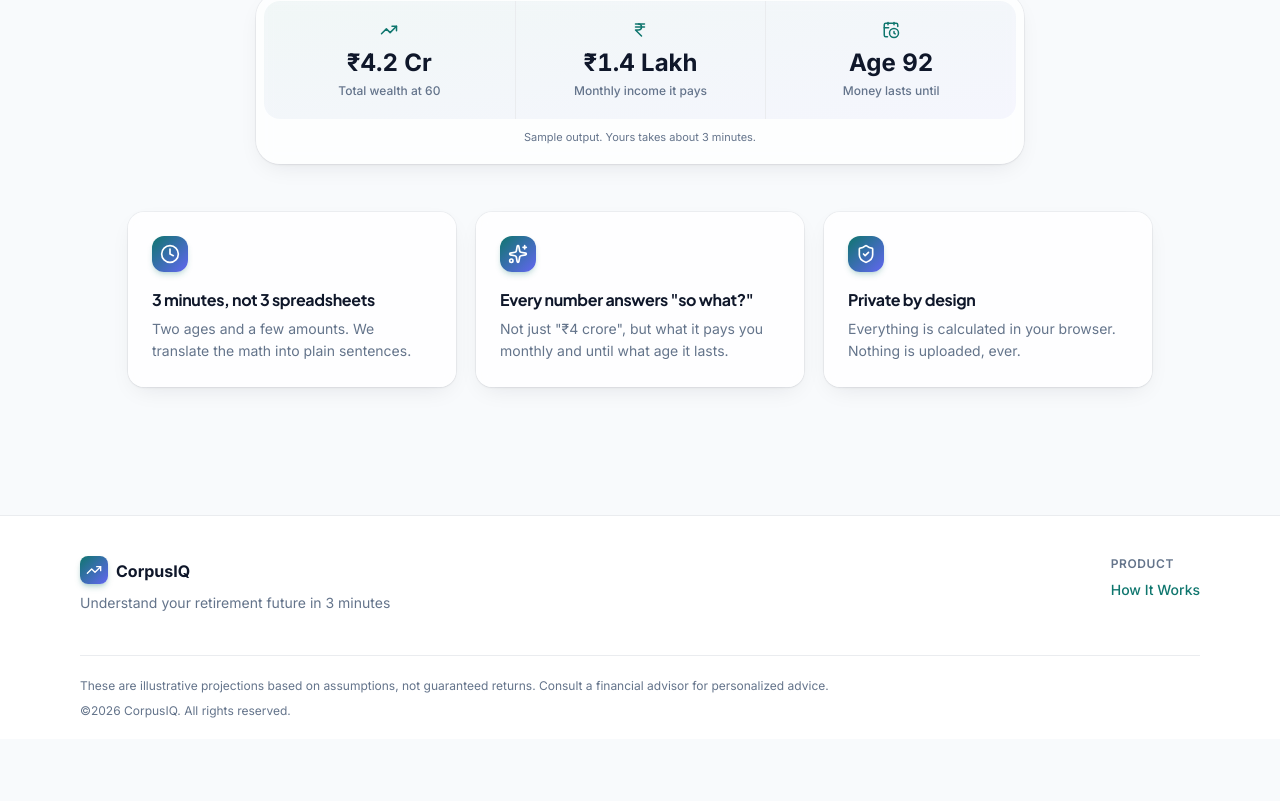
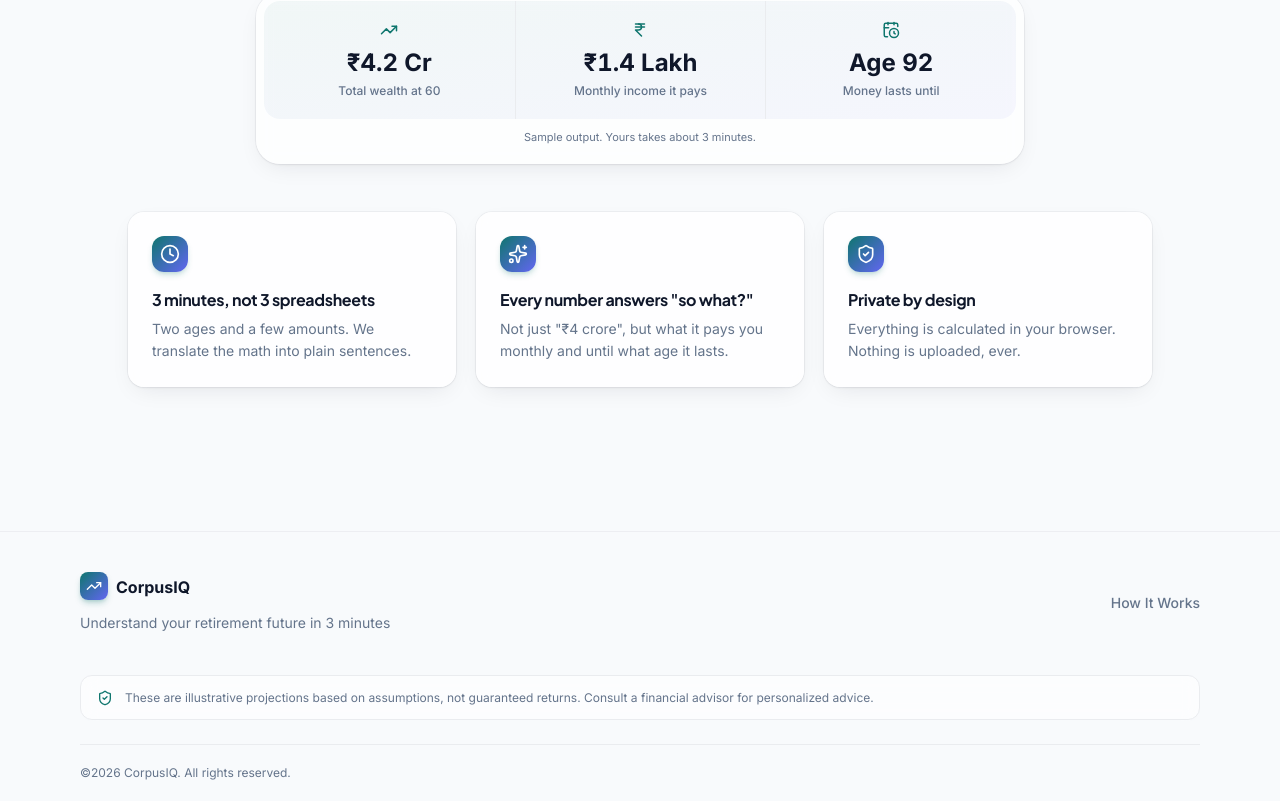
Before and after one commit to yodkwtf/corpusiq, a React (Vite) app: page / in a window 1280 px wide. Shown: the part 546-1347 px from the top of the page. Before the commit the page ends 1285 px from the top, so only its background shows below. Built offline with nearby package versions, Linux system fonts and the light colour scheme.

Commit message:
refactor: update layout styles and improve footer structure

```diff
--- a/src/components/shared/Layout.jsx
+++ b/src/components/shared/Layout.jsx
@@ -1,5 +1,5 @@
 import { Link, useLocation } from 'react-router-dom';
-import { Moon, Sun, ExternalLink } from 'lucide-react';
+import { Moon, Sun, ExternalLink, ShieldCheck } from 'lucide-react';
 import Logo from './Logo';
 import { branding } from '../../config/branding';
 import { usePlanner } from '../../context/PlannerContext';
@@ -16,7 +16,7 @@ export function Navbar() {
   const location = useLocation();
 
   return (
-    <header className="print-hide sticky top-0 z-40 border-b border-ink-100 bg-surface/90 backdrop-blur dark:border-ink-800 dark:bg-surface-dark/90">
+    <header className="print-hide sticky top-0 z-40 border-b border-ink-100/80 bg-canvas/75 backdrop-blur-lg dark:border-ink-800/70 dark:bg-canvas-dark/75">
       <div className="mx-auto flex h-14 max-w-6xl items-center justify-between px-4">
         <Link
           to="/"
@@ -63,12 +63,12 @@ export function Footer() {
   const socials = Object.entries(branding.social).filter(([, url]) => url);
 
   return (
-    <footer className="print-hide mt-12 border-t border-ink-100 bg-surface dark:border-ink-800 dark:bg-surface-dark">
+    <footer className="print-hide mt-16 border-t border-ink-100/80 dark:border-ink-800/70">
       <div className="mx-auto max-w-6xl px-4">
         {/* Main row */}
-        <div className="flex flex-col gap-8 py-10 sm:flex-row sm:items-start sm:justify-between">
+        <div className="flex flex-col gap-8 py-10 sm:flex-row sm:items-center sm:justify-between">
           {/* Brand side */}
-          <div className="max-w-xs space-y-2">
+          <div className="max-w-xs space-y-3">
             <Link
               to="/"
               aria-label={`${branding.appName} home`}
@@ -81,53 +81,52 @@ export function Footer() {
             </p>
           </div>
 
-          {/* Links side */}
-          <div className="flex flex-wrap gap-x-10 gap-y-6">
-            {branding.footer.links.length > 0 && (
-              <div className="space-y-2">
-                <p className="text-xs font-semibold uppercase tracking-wider text-text-secondary dark:text-text-secondary-dark">
-                  Product
-                </p>
+          {/* Links + socials */}
+          {(branding.footer.links.length > 0 || socials.length > 0) && (
+            <nav
+              aria-label="Footer"
+              className="flex flex-wrap items-center gap-x-6 gap-y-3 sm:justify-end"
+            >
               {branding.footer.links.map((link) => (
                 <Link
                   key={link.href}
                   to={link.href}
-                    className="block text-sm font-medium text-primary underline-offset-2 hover:underline dark:text-primary"
+                  className="text-sm font-medium text-text-secondary transition-colors hover:text-primary dark:text-text-secondary-dark dark:hover:text-primary"
                 >
                   {link.label}
                 </Link>
               ))}
-              </div>
-            )}
-
-            {socials.length > 0 && (
-              <div className="space-y-2">
-                <p className="text-xs font-semibold uppercase tracking-wider text-text-secondary dark:text-text-secondary-dark">
-                  Contact
-                </p>
               {socials.map(([key, url]) => (
                 <a
                   key={key}
                   href={url}
                   target="_blank"
                   rel="noreferrer"
-                    className="flex items-center gap-1 text-sm text-text-secondary transition-colors hover:text-primary dark:text-text-secondary-dark dark:hover:text-primary"
+                  className="inline-flex items-center gap-1 text-sm font-medium text-text-secondary transition-colors hover:text-primary dark:text-text-secondary-dark dark:hover:text-primary"
                 >
                   {SOCIAL_LABELS[key] || key}
                   <ExternalLink size={11} aria-hidden="true" />
                 </a>
               ))}
-              </div>
+            </nav>
           )}
         </div>
+
+        {/* Disclaimer */}
+        <div className="flex items-start gap-3 rounded-xl border border-ink-100 bg-surface/60 px-4 py-3 backdrop-blur dark:border-ink-800 dark:bg-surface-dark/50">
+          <ShieldCheck
+            size={16}
+            className="mt-0.5 shrink-0 text-primary"
+            aria-hidden="true"
+          />
+          <p className="text-xs leading-relaxed text-text-secondary dark:text-text-secondary-dark">
+            {branding.footer.disclaimer}
+          </p>
         </div>
 
         {/* Bottom bar */}
-        <div className="border-t border-ink-100 py-5 dark:border-ink-800">
-          <p className="mb-2 text-xs leading-relaxed text-text-secondary dark:text-text-secondary-dark">
-            {branding.footer.disclaimer}
-          </p>
-          <p className="text-xs text-text-secondary dark:text-text-secondary-dark">
+        <div className="mt-6 border-t border-ink-100 py-5 dark:border-ink-800">
+          <p className="text-center text-xs text-text-secondary dark:text-text-secondary-dark sm:text-left">
             ©{new Date().getFullYear()} {branding.appName}. All rights reserved.
           </p>
         </div>
```
Lines whose indentation alone changed are shown as unchanged.
